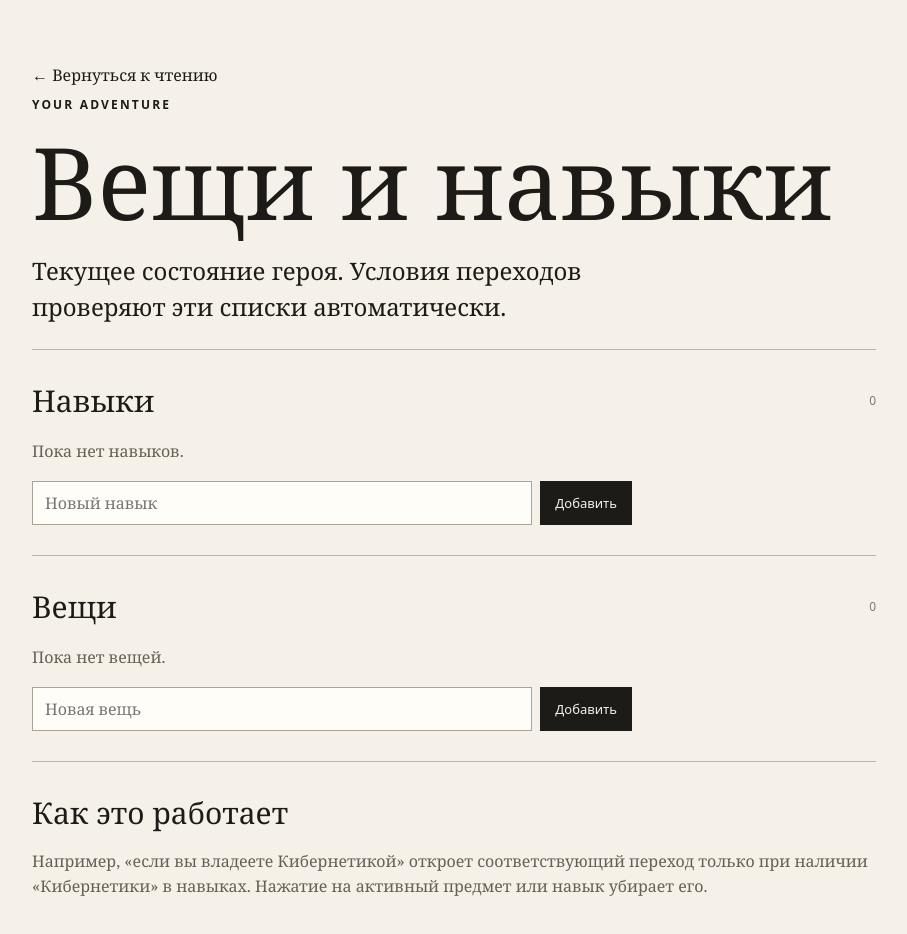
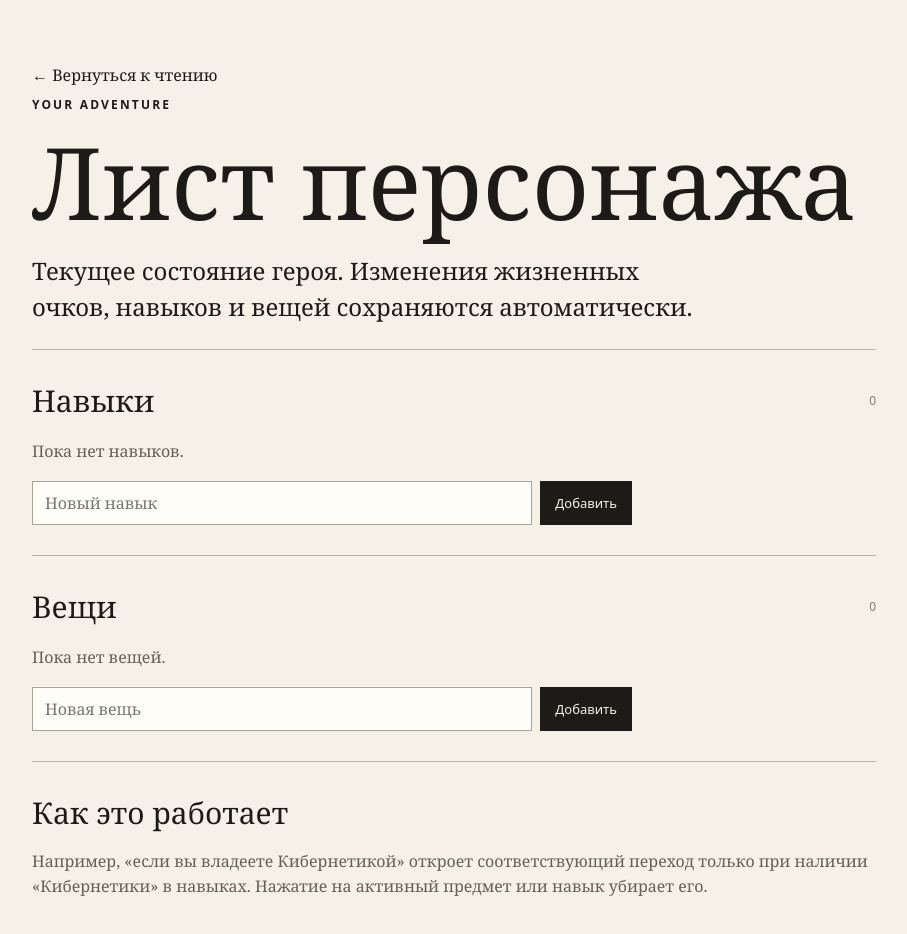
Before and after one commit to Startat6am/heart-of-ice, a Next.js app: page /status in a window 1280 px wide. Shown: the top 934 px of the page, without its empty margins (186-1093 px from the left). Built offline with nearby package versions, Linux system fonts and the light colour scheme.

Commit message:
Add health points controls to character sheet

```diff
--- a/app/status/page.tsx
+++ b/app/status/page.tsx
@@ -11,13 +11,22 @@ function AddRow({ label, onAdd }: { label: string; onAdd: (value: string) => voi
 }
 
 export default function Status() {
-  const { state, ready, toggleSkill, toggleItem, addSkill, addItem } = useGame();
+  const { state, ready, toggleSkill, toggleItem, addSkill, addItem, setLifePoints } = useGame();
   if (!ready) return <main className="shell"><p className="placeholder">Загрузка сохранения…</p></main>;
 
   return <main className="shell">
     <Link className="back" href={`/read/${state.currentChapter}`}>← Вернуться к чтению</Link>
-    <p className="eyebrow">YOUR ADVENTURE</p><h1>Вещи и навыки</h1>
-    <p className="lead">Текущее состояние героя. Условия переходов проверяют эти списки автоматически.</p>
+    <p className="eyebrow">YOUR ADVENTURE</p><h1>Лист персонажа</h1>
+    <p className="lead">Текущее состояние героя. Изменения жизненных очков, навыков и вещей сохраняются автоматически.</p>
+    {state.character && <section className="status-section life-points-picker">
+      <div className="section-heading"><h2>Жизненные очки (ЖО)</h2><span>{state.character.lifePoints}</span></div>
+      <div className="life-points-controls">
+        <button type="button" className="chip" aria-label="Уменьшить жизненные очки" disabled={state.character.lifePoints <= 0} onClick={() => setLifePoints(state.character!.lifePoints - 1)}>−</button>
+        <strong aria-live="polite">{state.character.lifePoints}</strong>
+        <button type="button" className="chip" aria-label="Увеличить жизненные очки" onClick={() => setLifePoints(state.character!.lifePoints + 1)}>+</button>
+      </div>
+      <p className="muted">Нажимайте − при потере здоровья и + при восстановлении. Ниже 0 ЖО опуститься нельзя.</p>
+    </section>}
     <section className="status-section">
       <div className="section-heading"><h2>Навыки</h2><span>{state.skills.length}</span></div>
       {state.skills.length ? <div className="chips">{state.skills.map(skill => <button className="chip active" key={skill} onClick={() => toggleSkill(skill)}>{skill} ×</button>)}</div> : <p className="muted">Пока нет навыков.</p>}
```
